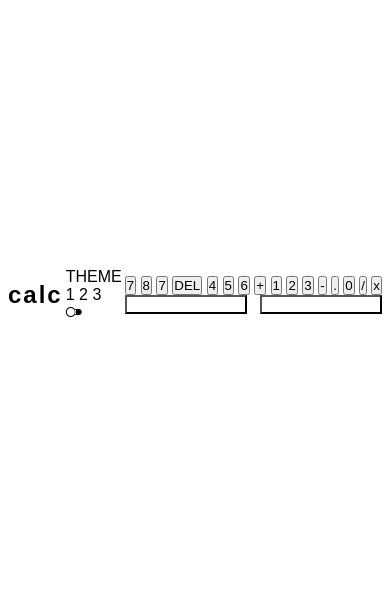
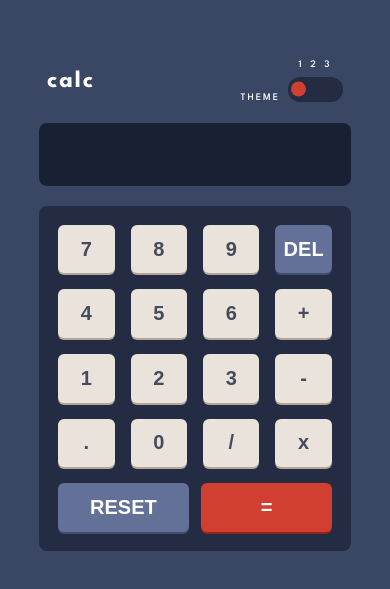
Before and after one commit to ayomideaina/calculator, a plain HTML site: page index.html in a window 390 px wide. Shown: the part 119-708 px from the top of the page. Drawn offline with nearby package versions, Linux system fonts and the light colour scheme; a web font is replaced by a local one.

Commit message:
improved responsiveness and corrected display update after result calculation

```diff
--- a/index.css
+++ b/index.css
@@ -85,14 +85,18 @@ body{
   font-size: 11px;
 }
 
+.themetxt{
+    letter-spacing: 2px;
+}
+
 .toggle-wrapper{
     text-align: center;
 }
 
 .toggle-wrapper p{
     font-size: 10px;
-    margin-bottom: 0.3rem;
-    letter-spacing: 2px;
+    margin-bottom: 0.5rem;
+    letter-spacing: 3px;
 }
 
 .toggle{
@@ -104,7 +108,7 @@ body{
     position: relative;
 }
 
-.toggle .circle {
+.circle {
   background-color: var(--equal-bg);
   width: 10px;
   height: 10px;
@@ -121,7 +125,7 @@ body{
     background-color: var(--screen-bg);
     border-radius: 8px;
     margin-bottom: 1.25rem;
-    padding: 0.6rem;
+    padding: 0.8rem;
     width: 100%;
     max-width: 340px;
     overflow: hidden;
@@ -131,7 +135,7 @@ body{
   width: 100%;
   background: transparent;
   border: none;
-  color: #fff;
+  color: var(--text-color);
   text-align: right;
   padding: .2rem;
   font-size: 1rem;
@@ -147,7 +151,7 @@ body{
   width: 100%;
   max-width: 340px;
   border-radius: 8px;
-  padding: 1rem;
+  padding: 1.2rem;
   display: grid;
   grid-template-columns: repeat(4, 1fr);
   gap: 1rem;
@@ -194,3 +198,34 @@ body{
   color: #fff;
   padding-inline: 0.5rem;
 }
+
+
+
+
+@media (max-width: 600px) {
+    .container {
+        width: 80%;
+    }
+
+    .displaysec input {
+        font-size: 26px;
+    }
+
+    .keypad button {
+        font-size: 20px;
+        padding: 0.8rem 0.5rem;
+    }
+    .toggle{
+        width: 55px;
+        height: 25px;
+    }
+
+    .themetxt{
+        font-size: 10px;
+    }
+    .circle {
+        background-color: var(--equal-bg);
+        width: 15px;
+        height: 15px;
+    }
+}
--- a/index.html
+++ b/index.html
@@ -4,28 +4,36 @@
     <meta charset="UTF-8">
     <meta name="viewport" content="width=device-width, initial-scale=1.0">
     <title>Calculator</title>
-    <link rel="stylesheet" href="https://cdn.jsdelivr.net/npm/bootstrap-icons@1.11.3/font/bootstrap-icons.css">
-    <link href="https://fonts.googleapis.com/css2?family=Bricolage+Grotesque:opsz,wght@12..96,200..800&family=Cormorant+SC:wght@300;400;500;600;700&family=Inter:ital,opsz,wght@0,14..32,100..900;1,14..32,100..900&family=Kumbh+Sans:wght@100..900&family=Lato:ital,wght@0,100;0,300;0,400;0,700;0,900;1,100;1,300;1,400;1,700;1,900&family=Manrope:wght@200..800&family=Nanum+Brush+Script&family=Nunito+Sans:ital,opsz,wght@0,6..12,200..1000;1,6..12,200..1000&family=Poppins:ital,wght@0,100;0,200;0,300;0,400;0,500;0,600;0,700;0,800;0,900;1,100;1,200;1,300;1,400;1,500;1,600;1,700;1,800;1,900&family=Questrial&family=Work+Sans:ital,wght@0,100..900;1,100..900&display=swap" rel="stylesheet">
+    <link rel="preconnect" href="https://fonts.googleapis.com">
+    <link rel="preconnect" href="https://fonts.gstatic.com" crossorigin>
+    <link href="https://fonts.googleapis.com/css2?family=Bricolage+Grotesque:opsz,wght@12..96,200..800&family=Cormorant+SC:wght@300;400;500;600;700&family=Inter:ital,opsz,wght@0,14..32,100..900;1,14..32,100..900&family=Kumbh+Sans:wght@100..900&family=Lato:ital,wght@0,100;0,300;0,400;0,700;0,900;1,100;1,300;1,400;1,700;1,900&family=League+Spartan:wght@100..900&family=Manrope:wght@200..800&family=Nanum+Brush+Script&family=Noto+Sans:ital,wght@0,100..900;1,100..900&family=Nunito+Sans:ital,opsz,wght@0,6..12,200..1000;1,6..12,200..1000&family=Poppins:ital,wght@0,100;0,200;0,300;0,400;0,500;0,600;0,700;0,800;0,900;1,100;1,200;1,300;1,400;1,500;1,600;1,700;1,800;1,900&family=Questrial&family=Work+Sans:ital,wght@0,100..900;1,100..900&display=swap" rel="stylesheet">
     <link rel="stylesheet" href="index.css">
 </head>
 </head>
-<body>
-    <main class="wrapper">
-        <section class="header">
+<body class="theme1">
+    <main class="wrapper container">
+        <header class="header">
             <p class="head">calc</p>
-            <div class="theme-div">
+            <div class="theme-toggle">
                 <p class="themetxt">THEME</p>
-                <Span class="theme-switcher">
+                <div class="toggle-wrapper">
                     <p class="">1 2 3</p>
-                    <i class="bi bi-toggle2-off"></i>
-                </Span>
+                    <div class="toggle">
+                        <div class="circle"></div>
+                    </div>
+                </div>
             </div>
-        </sectionr>
-        <section class="calculator">
+        </header>
+
+        <section class="displaysec">
+            <input type="text" id="display" readonly   >
+        </section>
+
+        <Section class="keypad">
             <button onclick="appendToDisplay('7')">7</button>
             <button onclick="appendToDisplay('8')">8</button>
-            <button onclick="appendToDisplay('9')">7</button>
-            <button onclick="appendToDisplay('DEL')" class="delete">DEL</button>
+            <button onclick="appendToDisplay('9')">9</button>
+            <button class="del" onclick="deleteLast()">DEL</button>
             <button onclick="appendToDisplay('4')">4</button>
             <button onclick="appendToDisplay('5')">5</button>
             <button onclick="appendToDisplay('6')">6</button>
@@ -38,6 +46,7 @@
             <button onclick="appendToDisplay('0')">0</button>
             <button onclick="appendToDisplay('/')">/</button>
             <button onclick="appendToDisplay('x')">x</button>
+
             <div class="sec-btn">
                 <button class="reset" onclick="clearDisplay()">RESET</button>
                 <button class="equals" onclick="calculateResult()">=</button>
--- a/script.js
+++ b/script.js
@@ -3,14 +3,23 @@ const toggle = document.querySelector(".toggle");
 const circle = document.querySelector(".circle");
 const body = document.body;
 
-
-function appendToDisplay(value) {
-    display.value += value;
-}
+let theme = 1;
+let resultCalculated = false;
 
 function appendToDisplay(value) {
   if (value === "x") value = "*";
+
+  // If a result was just calculated, reset display for new input
+  if (resultCalculated) {
+    if (!isNaN(value) || value === ".") {
+      display.value = value;
+    } else {
       display.value += value;
+    }
+    resultCalculated = false;
+  } else {
+    display.value += value;
+  }
 }
 
 function clearDisplay() {
@@ -24,6 +33,7 @@ function deleteLast() {
 function calculateResult() {
   try {
     display.value = eval(display.value);
+    resultCalculated = true;
   } catch (e) {
     display.value = 'Error';
   }
@@ -39,16 +49,15 @@ function toggleSign() {
   }
 }
 
-let theme = 1;
 
 toggle.addEventListener("click", () => {
   theme++;
   if (theme > 3) theme = 1;
 
-  // change the body theme
+  // this applies new theme
   body.className = `theme${theme}`;
 
-  // move the circle
+  // Move toggle circle position
   if (theme === 1) {
     circle.style.left = "5px";
   } else if (theme === 2) {
```
Lines whose indentation alone changed are shown as unchanged.
